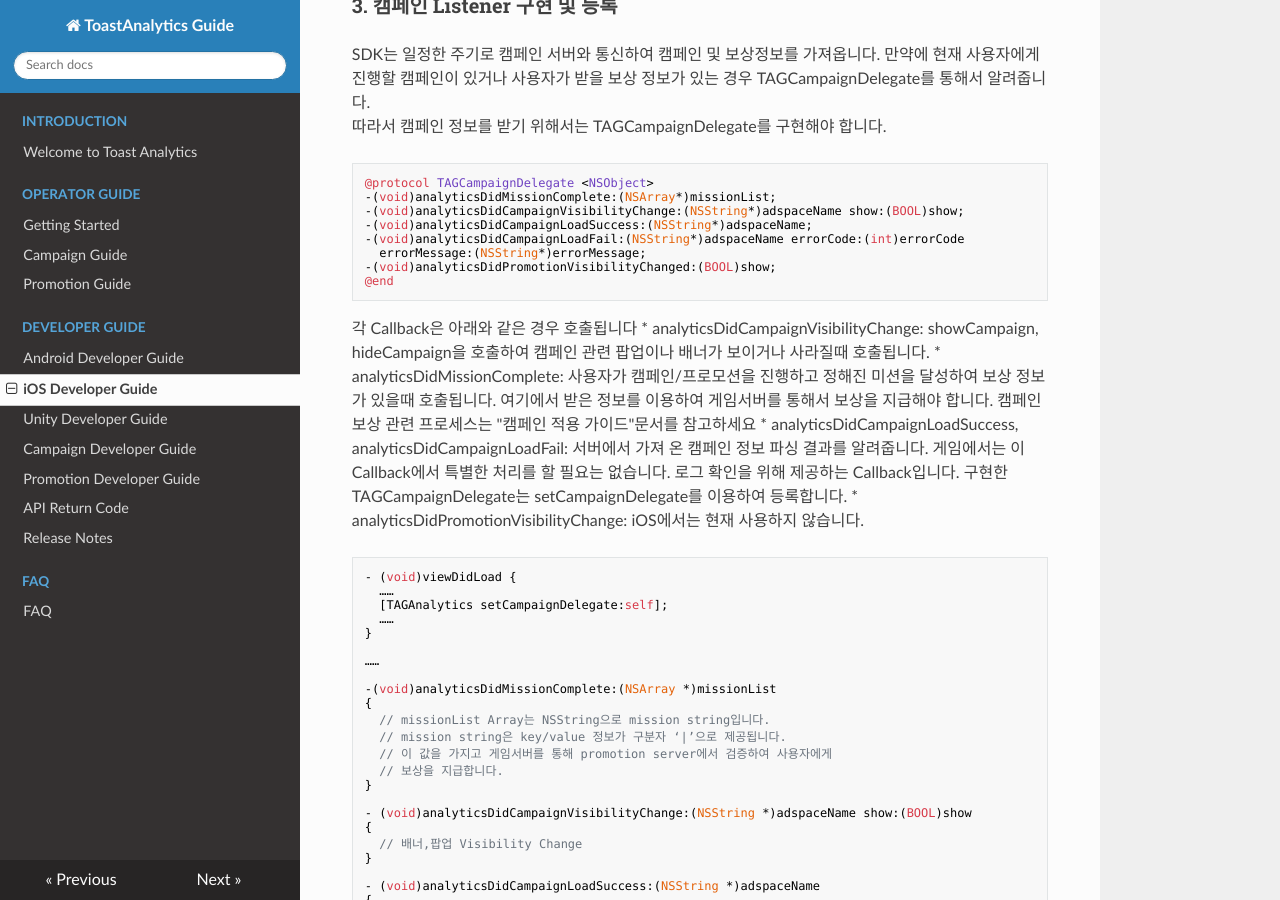
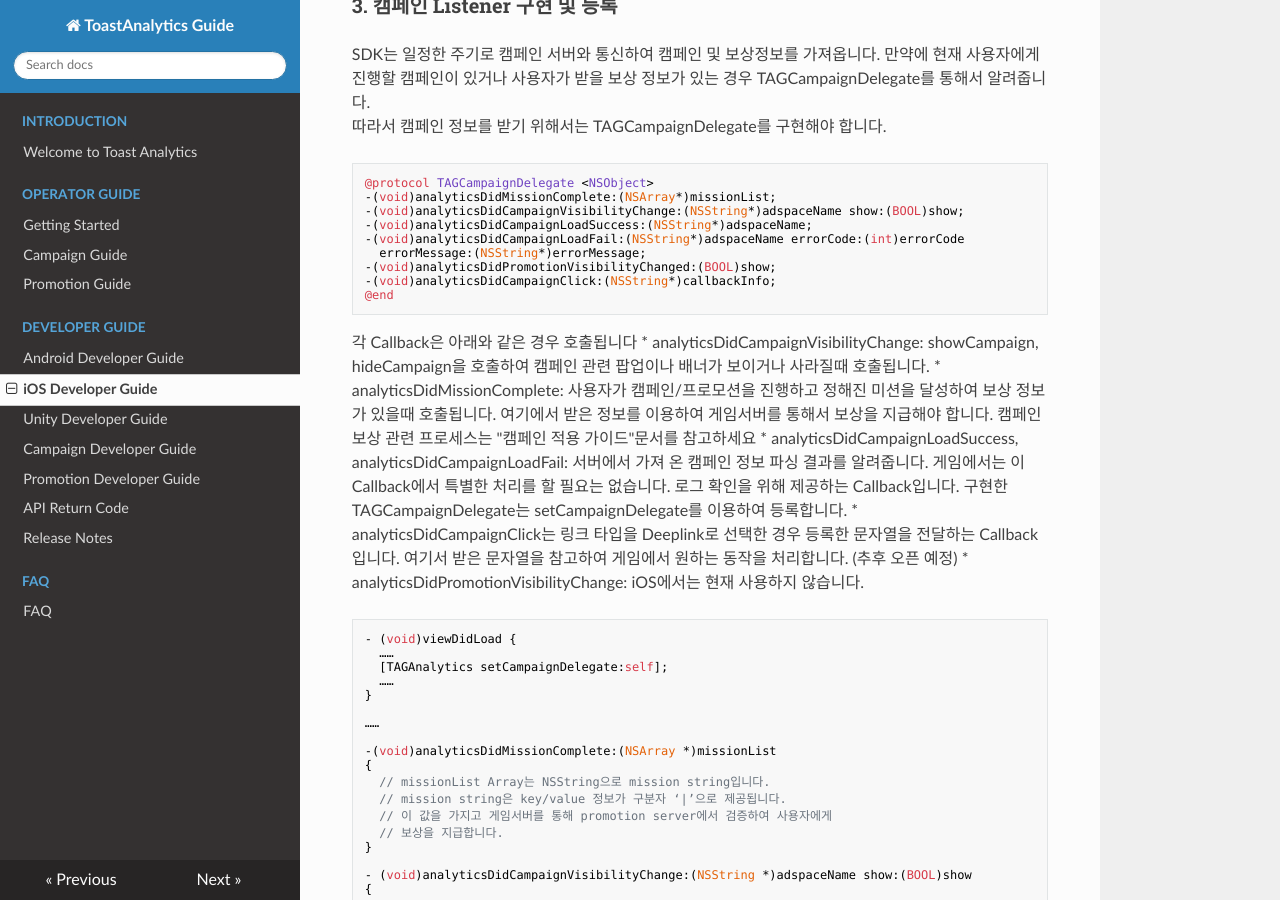
Before and after one commit to ToastAnalytics/ToastAnalytics, an MkDocs documentation site: the page built from docs/Developer/5. iOS Developer Guide.md, in a window 1280 px wide and 900 px high, scrolled down 6281 px. Built offline with MkDocs 1.6.1, drawn with Linux system fonts in a browser that asks for light colours; nearby versions of some CDN libraries; old or Windows-style settings are respelled for this version of MkDocs.

Commit message:
Update 5. iOS Developer Guide.md

````diff
--- a/docs/Developer/5. iOS Developer Guide.md
+++ b/docs/Developer/5. iOS Developer Guide.md
@@ -239,6 +239,7 @@
 -(void)analyticsDidCampaignLoadFail:(NSString*)adspaceName errorCode:(int)errorCode
   errorMessage:(NSString*)errorMessage;
 -(void)analyticsDidPromotionVisibilityChanged:(BOOL)show;
+-(void)analyticsDidCampaignClick:(NSString*)callbackInfo;
 @end
 ```
 
@@ -247,6 +248,7 @@
 * analyticsDidMissionComplete: 사용자가 캠페인/프로모션을 진행하고 정해진 미션을 달성하여 보상 정보가 있을때 호출됩니다. 여기에서 받은 정보를 이용하여 게임서버를 통해서 보상을 지급해야 합니다. 캠페인 보상 관련 프로세스는 "캠페인 적용 가이드"문서를 참고하세요
 * analyticsDidCampaignLoadSuccess, analyticsDidCampaignLoadFail: 서버에서 가져 온 캠페인 정보 파싱 결과를 알려줍니다. 게임에서는 이 Callback에서 특별한 처리를 할 필요는 없습니다. 로그 확인을 위해 제공하는 Callback입니다.
 구현한TAGCampaignDelegate는 setCampaignDelegate를 이용하여 등록합니다.
+* analyticsDidCampaignClick는 링크 타입을 Deeplink로 선택한 경우 등록한 문자열을 전달하는 Callback입니다. 여기서 받은 문자열을 참고하여 게임에서 원하는 동작을 처리합니다. (추후 오픈 예정)
 * analyticsDidPromotionVisibilityChange: iOS에서는 현재 사용하지 않습니다.
 ```
 - (void)viewDidLoad {
````
